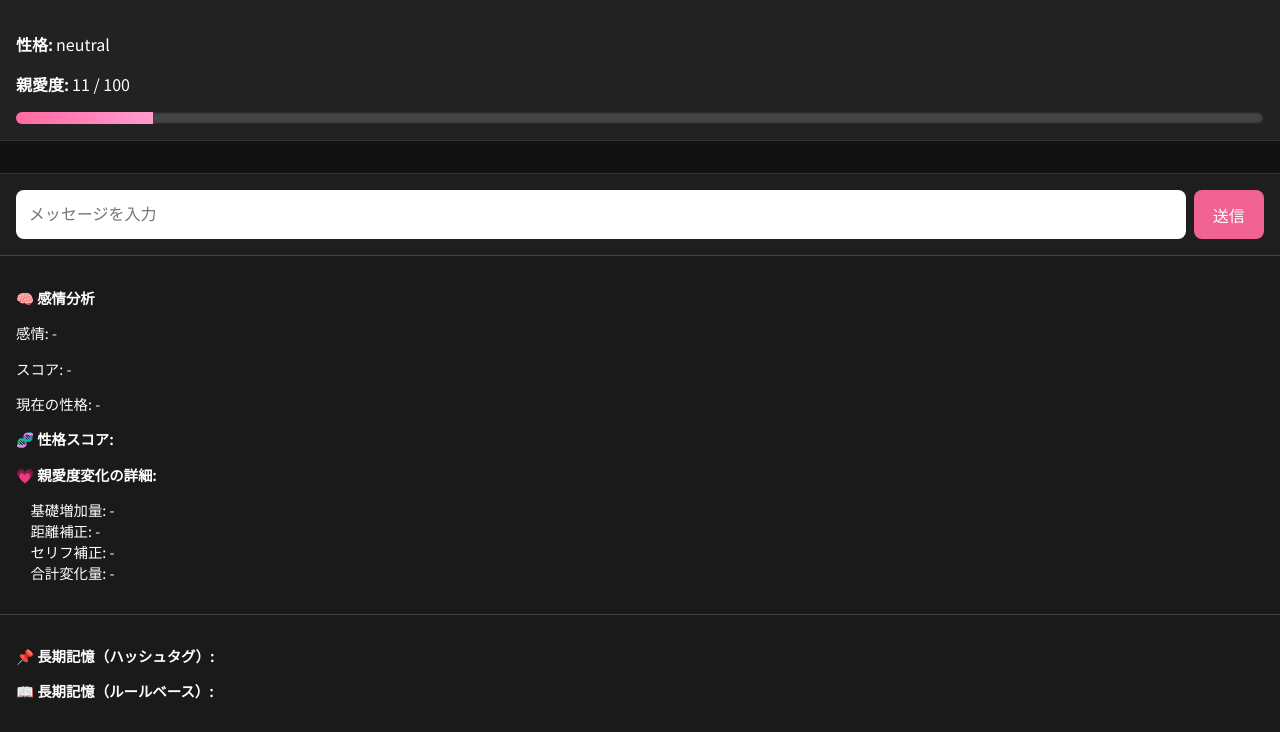
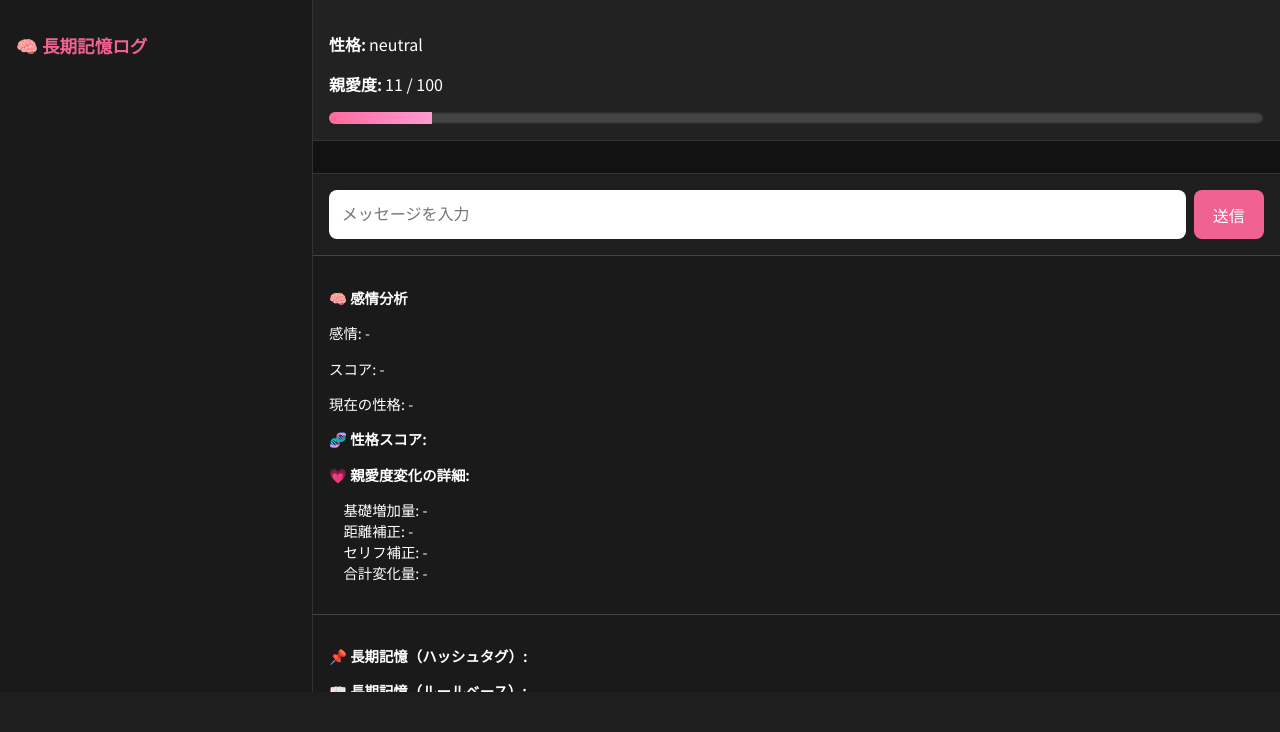
Before and after one commit to EMMA019/my-chatbot-app, a Flask app: a page that uses templates/chatroom.html in a window 1280 px wide. Shown: the part 108-840 px from the top of the page. After the commit the page ends 800 px from the top, so only its background shows below. Run offline with Flask 3, Linux system fonts and the light colour scheme; data comes from the database, SQL or seed files in the repository; both versions use the stored data as it was after the commit.

Commit message:
first commit

```diff
--- a/templates/character.html
+++ b/templates/character.html
@@ -85,14 +85,13 @@
       </select>
               --!>
 
-<!--
       <label for="speech_style">話し方</label>
       <select id="speech_style" name="speech_style">
         {% for option in speech_styles %}
         <option value="{{ option }}">{{ option }}</option>
         {% endfor %}
       </select>
-              --!>
+
 
       <label for="self_name">一人称</label>
       <select id="self_name" name="self_name">
--- a/templates/chatroom.html
+++ b/templates/chatroom.html
@@ -12,16 +12,81 @@
       color: #fff;
       margin: 0;
       padding: 0;
+      height: 100vh;
       display: flex;
       flex-direction: column;
-      height: 100vh;
     }
+
     header {
       padding: 1rem;
       background-color: #1e1e1e;
       border-bottom: 1px solid #333;
       text-align: center;
     }
+
+    .memory-sidebar {
+      width: 280px;
+      background-color: #1a1a1a;
+      padding: 1rem;
+      border-right: 1px solid #333;
+      overflow-y: auto;
+      font-size: 0.9rem;
+    }
+
+    .memory-sidebar h3 {
+      color: #f06292;
+      font-size: 1.1rem;
+      margin-bottom: 0.5rem;
+    }
+
+    .memory-sidebar ul {
+      list-style: none;
+      padding-left: 0;
+    }
+
+    .memory-sidebar li {
+      margin-bottom: 0.6rem;
+      background-color: #2a2a2a;
+      padding: 0.5rem;
+      border-radius: 6px;
+      color: #fff;
+    }
+
+    .main-content {
+      flex: 1;
+      display: flex;
+      flex-direction: column;
+      overflow-y: auto;
+    }
+
+    .layout {
+      display: flex;
+      flex: 1;
+      overflow: hidden;
+    }
+
+    .status-card {
+      padding: 1rem;
+      background-color: #222;
+      border-bottom: 1px solid #333;
+    }
+
+    .affection-bar-wrapper {
+      width: 100%;
+      height: 12px;
+      background-color: #444;
+      border-radius: 6px;
+      overflow: hidden;
+      box-shadow: inset 0 0 3px #000;
+      margin-top: 4px;
+    }
+
+    .affection-bar-fill {
+      height: 100%;
+      background: linear-gradient(to right, #ff6aa0, #ff9bd0);
+      transition: width 0.3s ease;
+    }
+
     .chat-container {
       flex: 1;
       display: flex;
@@ -29,6 +94,7 @@
       padding: 1rem;
       overflow-y: auto;
     }
+
     .message {
       margin: 0.5rem 0;
       padding: 0.7rem 1rem;
@@ -36,22 +102,26 @@
       max-width: 70%;
       word-break: break-word;
     }
+
     .user {
       background-color: #4caf50;
       color: white;
       align-self: flex-end;
     }
+
     .ai {
       background-color: #424242;
       color: white;
       align-self: flex-start;
     }
+
     .input-area {
       display: flex;
       padding: 1rem;
       background-color: #1e1e1e;
       border-top: 1px solid #333;
     }
+
     .input-area input {
       flex: 1;
       padding: 0.8rem;
@@ -60,6 +130,7 @@
       border: none;
       margin-right: 0.5rem;
     }
+
     .input-area button {
       background-color: #f06292;
       color: white;
@@ -69,38 +140,23 @@
       font-size: 1rem;
       cursor: pointer;
     }
-    .status-card {
-      padding: 1rem;
-      background-color: #222;
-      border-bottom: 1px solid #333;
-    }
-    .affection-bar-wrapper {
-      width: 100%;
-      height: 12px;
-      background-color: #444;
-      border-radius: 6px;
-      overflow: hidden;
-      box-shadow: inset 0 0 3px #000;
-      margin-top: 4px;
-    }
-    .affection-bar-fill {
-      height: 100%;
-      background: linear-gradient(to right, #ff6aa0, #ff9bd0);
-      transition: width 0.3s ease;
-    }
-    #debug-info {
+
+    #debug-info, #memory-info {
       padding: 1rem;
       background-color: #1a1a1a;
       border-top: 1px solid #444;
       font-size: 0.9rem;
     }
-    #debug-info ul {
+
+    #debug-info ul, #memory-info ul {
       list-style: none;
       padding-left: 0;
     }
-    #debug-info li {
+
+    #debug-info li, #memory-info li {
       margin-left: 1em;
     }
+
     #trait-modal button {
       margin: 0.5em;
       padding: 0.6em 1.2em;
@@ -118,6 +174,13 @@
     <h2>💬 {{ character.name }} とチャット</h2>
   </header>
 
+  <div class="layout">
+    <aside class="memory-sidebar">
+      <h3>🧠 長期記憶ログ</h3>
+      <ul id="memory-log"></ul>
+    </aside>
+
+    <main class="main-content">
       <div class="status-card">
         <p><strong>性格:</strong> <span id="trait-label">{{ character.current_trait }}</span></p>
         <p><strong>親愛度:</strong> <span id="affection-label">{{ character.affection }} / 100</span></p>
@@ -138,7 +201,6 @@
         <p>感情: <span id="emotion-label">-</span></p>
         <p>スコア: <span id="emotion-score">-</span></p>
         <p>現在の性格: <span id="current-trait">-</span></p>
-
         <p><strong>🧬 性格スコア:</strong></p>
         <ul id="trait-scores"></ul>
 
@@ -151,12 +213,13 @@
         </ul>
       </div>
 
-  <div id="memory-info" style="padding: 1rem; background-color: #1a1a1a; border-top: 1px solid #444; font-size: 0.9rem;">
+      <div id="memory-info">
         <p><strong>📌 長期記憶（ハッシュタグ）:</strong></p>
         <ul id="hashtag-memories"></ul>
-
         <p><strong>📖 長期記憶（ルールベース）:</strong></p>
         <ul id="rule-memories"></ul>
+      </div>
+    </main>
   </div>
 
   <div id="trait-modal" style="display:none; position:fixed; top:0; left:0; right:0; bottom:0; background-color:rgba(0,0,0,0.7); z-index:1000; justify-content:center; align-items:center;">
@@ -183,6 +246,15 @@
       div.textContent = text;
       chatLog.appendChild(div);
       chatLog.scrollTop = chatLog.scrollHeight;
+
+      // 長期記憶ログ用
+      if (text.startsWith("🧠 記憶保存完了:")) {
+        const memoryLog = document.getElementById("memory-log");
+        const li = document.createElement("li");
+        li.textContent = text.replace("🧠 記憶保存完了:", "").trim();
+        memoryLog.appendChild(li);
+        memoryLog.scrollTop = memoryLog.scrollHeight;
+      }
     }
 
     async function sendMessage() {
```
Also changed, not shown: mimiko-vertex-key.json (deleted, +0 -13 lines), characters.db, 1 other file. Lines whose indentation alone changed are shown as unchanged.
